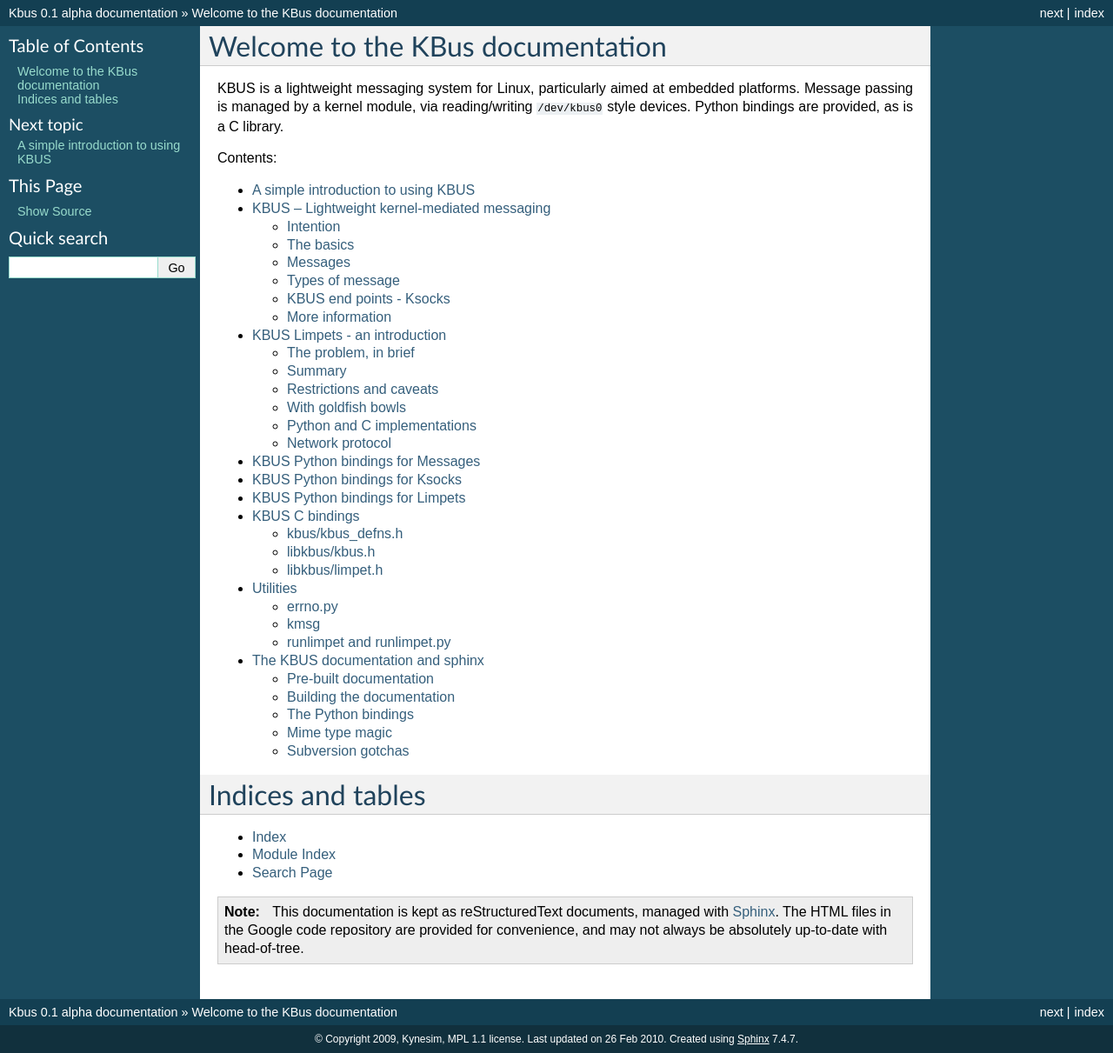
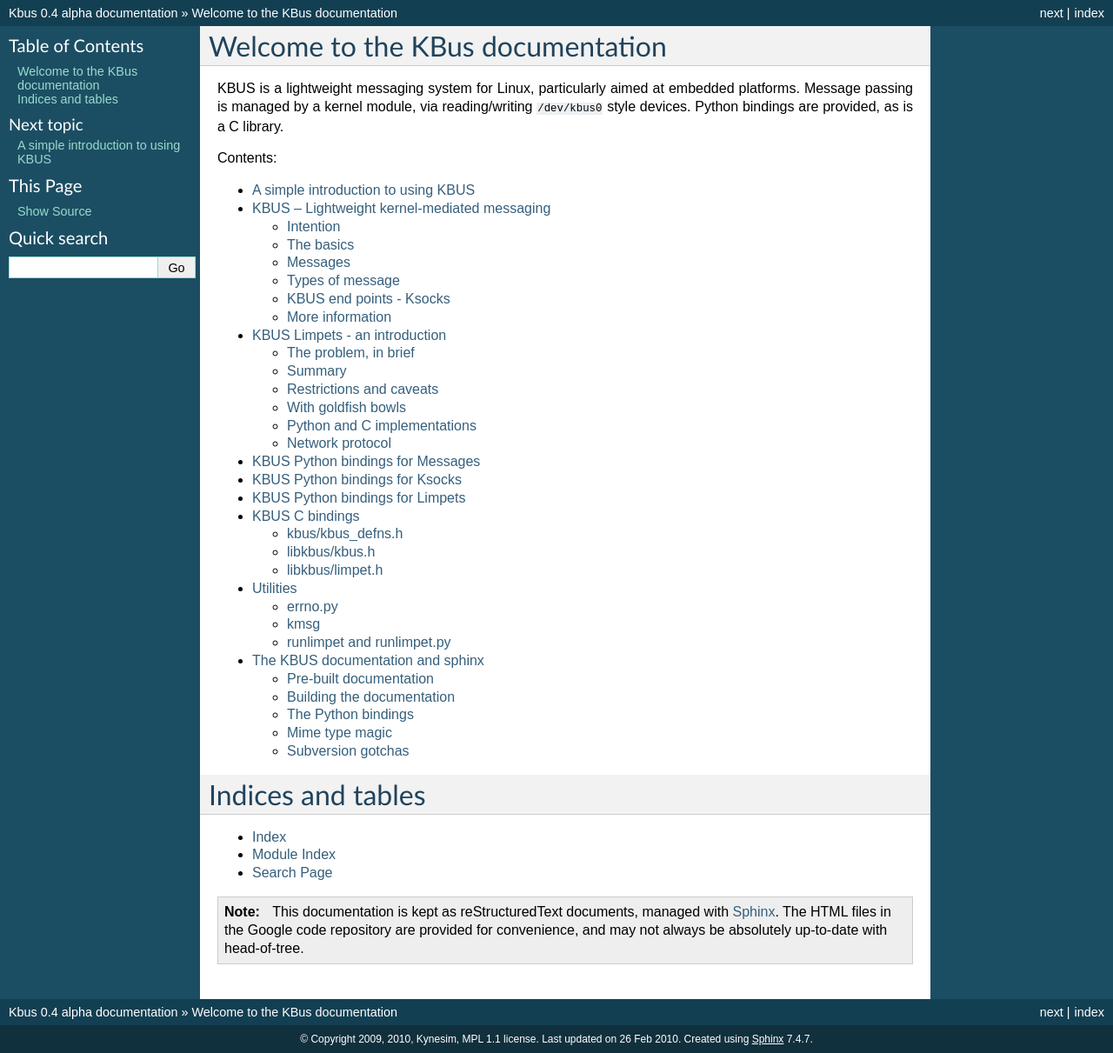
Before and after one commit to kynesim/kbus, a Sphinx documentation site: the page built from docs/index.txt, in a window 1280 px wide. Shown: the whole page at 87% size. Built offline with Sphinx 7.4.7, drawn with Linux system fonts in a browser that asks for light colours.

Commit message:
Change the conf.py file to reflect we're not at 0.1, or in 2009 (must remember to do this more often)
--HG--
extra : convert_revision : svn%3A53f7ac7a-121e-11de-a074-998af0e899fe/trunk%40309

```diff
--- a/docs/conf.py
+++ b/docs/conf.py
@@ -45,16 +45,16 @@
 
 # General information about the project.
 project = u'Kbus'
-copyright = u'2009, Kynesim, MPL 1.1 license'
+copyright = u'2009, 2010, Kynesim, MPL 1.1 license'
 
 # The version info for the project you're documenting, acts as replacement for
 # |version| and |release|, also used in various other places throughout the
 # built documents.
 #
 # The short X.Y version.
-version = '0.1 alpha'
+version = '0.4'
 # The full version, including alpha/beta/rc tags.
-release = '0.1 alpha'
+release = '0.4 alpha'
 
 # The language for content autogenerated by Sphinx. Refer to documentation
 # for a list of supported languages.
```
